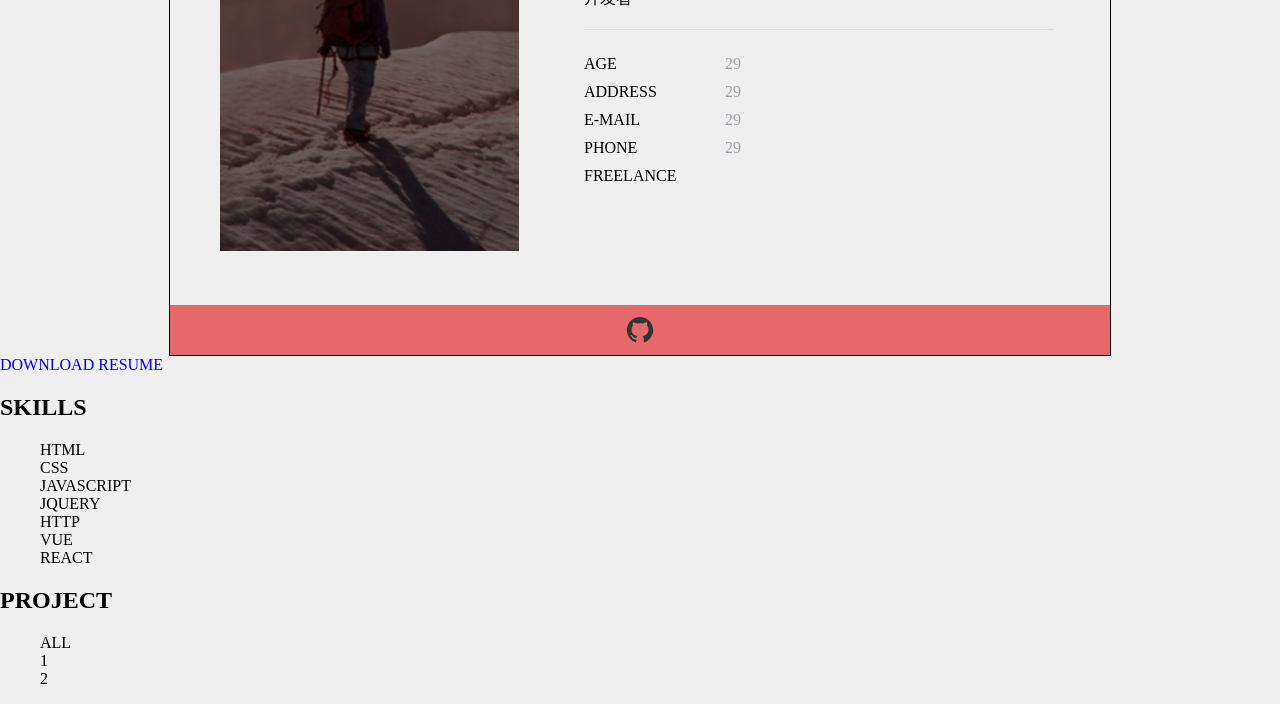
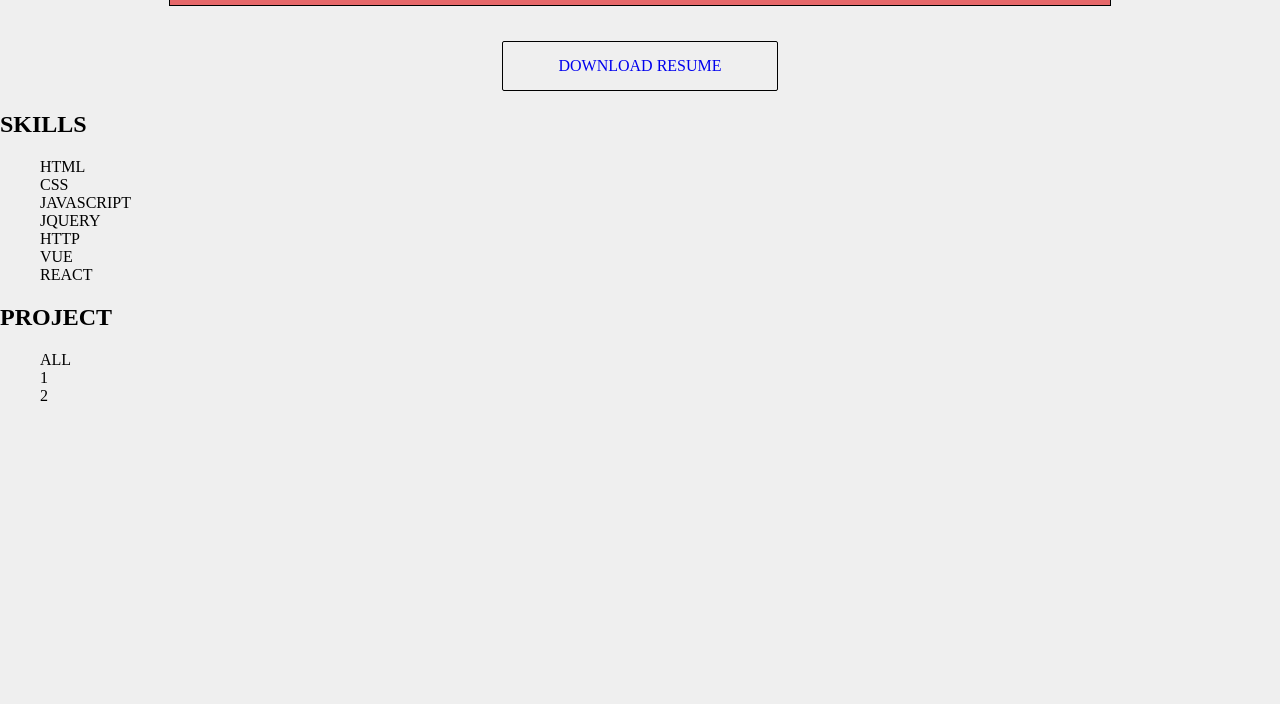
Before and after one commit to czl1919/resume, a plain HTML site: page index.html in a window 1280 px wide. Shown: the part 662-1366 px from the top of the page. After the commit the page ends 1083 px from the top, so only its background shows below. Drawn offline with Linux system fonts and the light colour scheme.

Commit message:
add download button

```diff
--- a/css/style.css
+++ b/css/style.css
@@ -86,11 +86,19 @@ hr {
 /* banner-end */
 
 
+/* main-start */
+body > main {
+    margin-top: -350px;
+}
+/* main-end */
+
+
 /* user_card-start */
 .user_card {
     max-width: 940px;
     border: 1px solid #000;
     margin: 0 auto;
+    background-color: #fff;
 }
 .user_card .profile {
     padding: 50px;
@@ -148,3 +156,21 @@ hr {
     vertical-align: top;
 }
 /* user_card-end */
+
+
+/* download_resume-start */
+.download_resume_wrapper {
+    text-align: center;
+}
+.download_resume_wrapper .download_resume {
+    margin-top: 35px;
+    display: inline-block;
+    padding: 15px 55px;
+    border: 1px solid #000;
+    border-radius: 2px;
+    transition: box-shadow .2s;
+}
+.download_resume_wrapper .download_resume:hover {
+    box-shadow: 8px 9px 22px -7px rgba(0,0,0,0.55);
+}
+/* download_resume-end */
--- a/index.html
+++ b/index.html
@@ -72,7 +72,13 @@
         </div>
         <!-- user_card-end -->
 
-        <a class="button" href="#">DOWNLOAD RESUME</a>
+
+        <!-- download_resume-start -->
+        <p class="download_resume_wrapper">
+            <a class="download_resume" href="./index.html" target="_blank" download>DOWNLOAD RESUME</a>
+        </p>
+        <!-- download_resume-end -->
+
 
         <p></p>
     </main>
```
